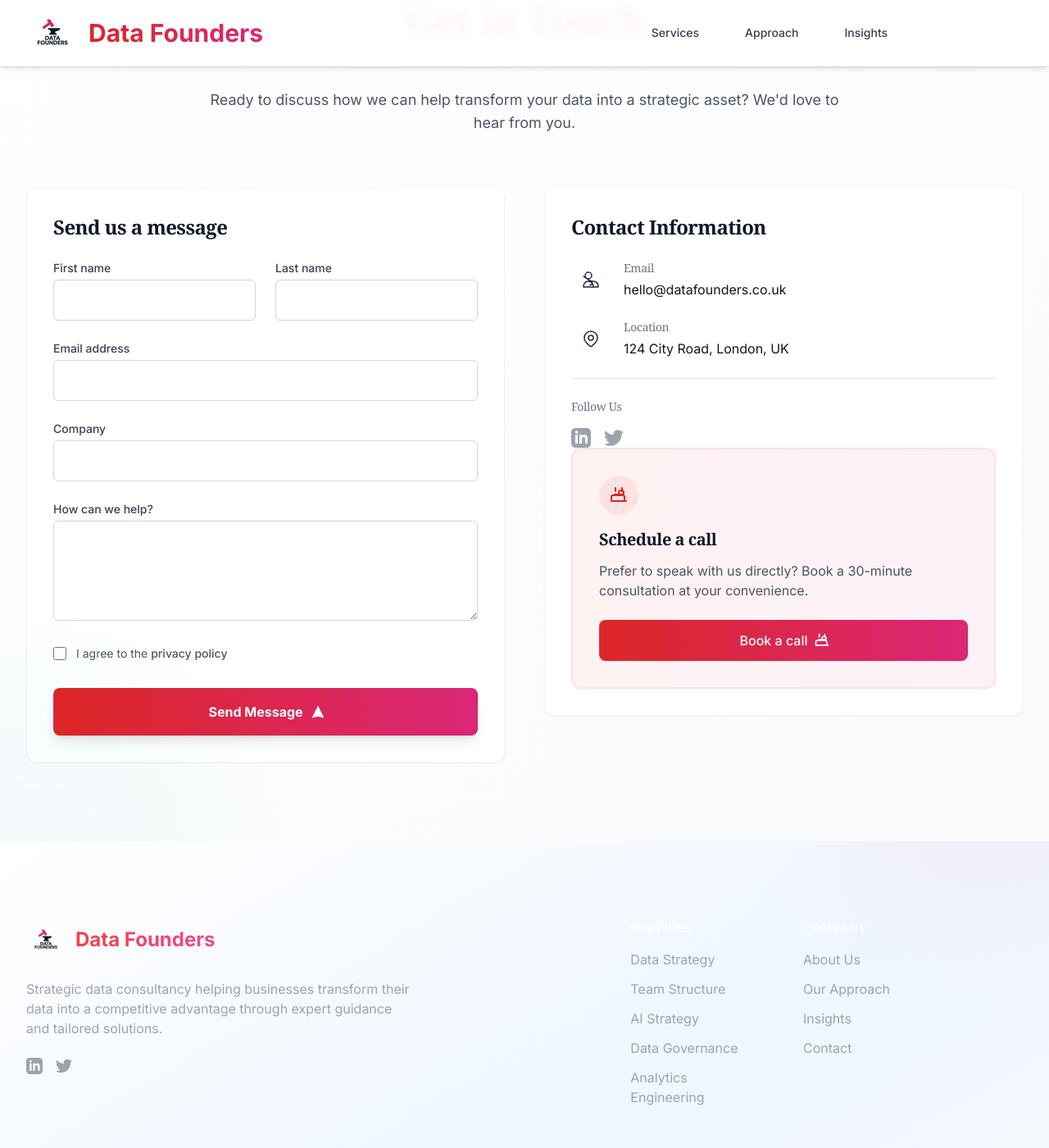
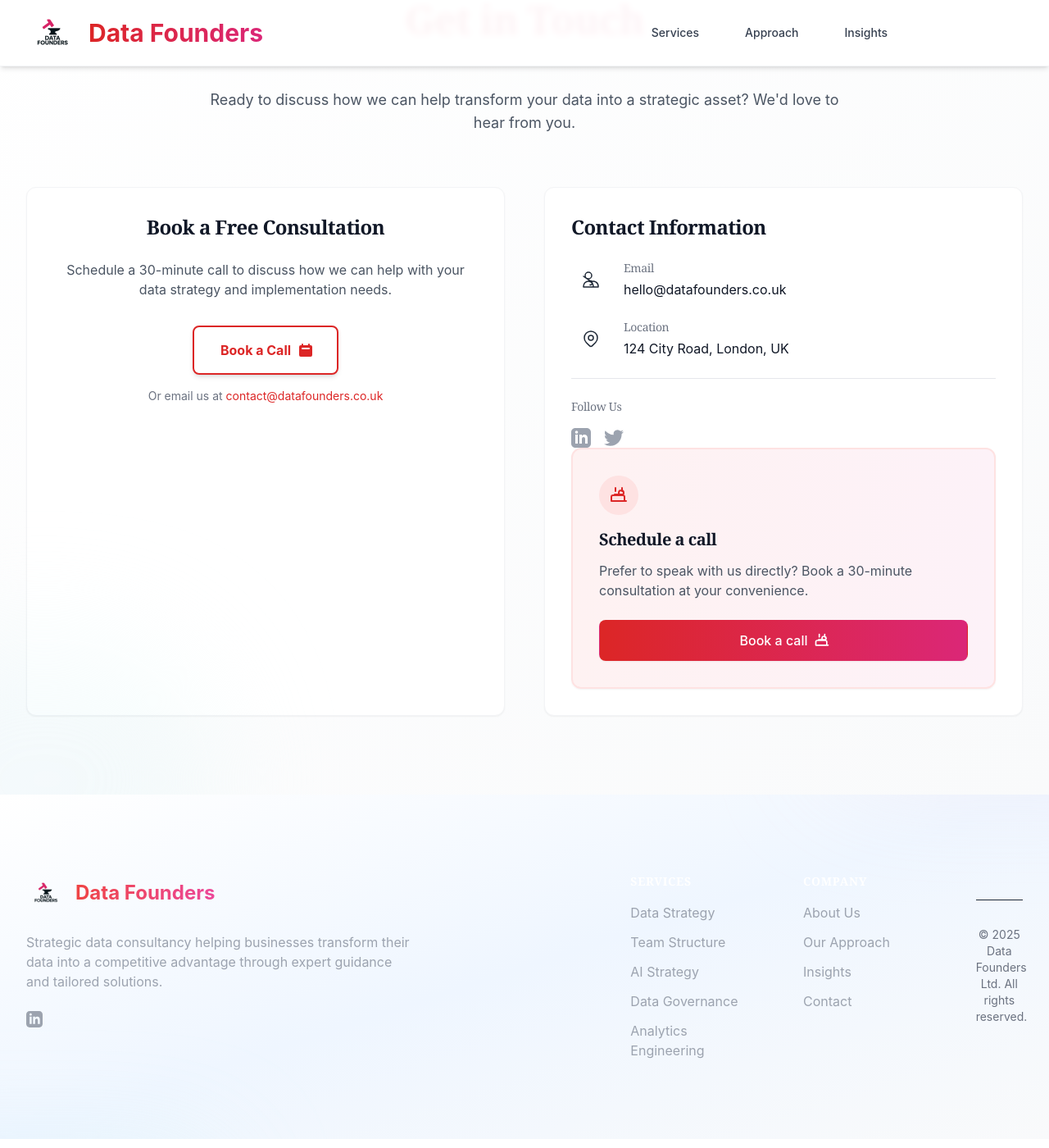
Before and after one commit to datafounders/datafounders.github.io, a Jekyll site: the page index.html, which Jekyll copies as it is, in a window 1280 px wide and 1400 px high, scrolled down 2745 px. Shown: the whole window at 82% size. Built offline with Jekyll 4.4.1, drawn with Linux system fonts in a browser that asks for light colours; nearby versions of some CDN libraries; some web fonts are replaced; some of the changed text lies outside the part shown.

Commit message:
Update website: Remove newsletter, update Calendly links, remove Twitter, update copyright, and clean up footer

```diff
--- a/index.html
+++ b/index.html
@@ -57,10 +57,10 @@
         }
     </script>
 
-    <!-- Custom fonts -->
+    <!-- Hanken Grotesque Font -->
     <link rel="preconnect" href="https://fonts.googleapis.com">
     <link rel="preconnect" href="https://fonts.gstatic.com" crossorigin>
-    <link href="https://fonts.googleapis.com/css2?family=Inter:wght@300;400;500;600;700&family=Source+Serif+Pro:wght@400;600;700&display=swap" rel="stylesheet">
+    <link href="https://fonts.googleapis.com/css2?family=Hanken+Grotesk:wght@300;400;500;600;700&display=swap" rel="stylesheet">
 
     <style>
         @keyframes blob {
@@ -331,8 +331,8 @@
                 <a href="#approach" class="block px-4 py-3 text-base font-medium text-gray-700 hover:bg-gray-50 hover:text-gray-900 border-t border-gray-100">Approach</a>
                 <a href="#insights" class="block px-4 py-3 text-base font-medium text-gray-700 hover:bg-gray-50 hover:text-gray-900 border-t border-gray-100">Insights</a>
                 <div class="px-4 py-4 border-t border-gray-100">
-                            <a href="#contact" class="inline-flex items-center justify-center px-8 py-4 border-2 border-red-600 text-base font-bold rounded-lg text-red-600 hover:bg-red-50 focus:outline-none focus:ring-2 focus:ring-offset-2 focus:ring-red-500 shadow-md hover:shadow-lg transition-all duration-300 transform hover:-translate-y-1 ml-6">
-                                Schedule a Consultation
+                            <a href="https://calendly.com/adam-dathi-datafounders/30min" target="_blank" rel="noopener noreferrer" class="inline-flex items-center justify-center px-8 py-4 border-2 border-red-600 text-base font-bold rounded-lg text-red-600 hover:bg-red-50 focus:outline-none focus:ring-2 focus:ring-offset-2 focus:ring-red-500 shadow-md hover:shadow-lg transition-all duration-300 transform hover:-translate-y-1 ml-6">
+                                Book a Call
                                 <svg class="ml-2 -mr-1 w-5 h-5" fill="currentColor" viewBox="0 0 20 20" xmlns="http://www.w3.org/2000/svg">
                                     <path fill-rule="evenodd" d="M6 2a1 1 0 00-1 1v1H4a2 2 0 00-2 2v10a2 2 0 002 2h12a2 2 0 002-2V6a2 2 0 00-2-2h-1V3a1 1 0 10-2 0v1H7V3a1 1 0 00-1-1zm0 5a1 1 0 000 2h8a1 1 0 100-2H6z" clip-rule="evenodd"></path>
                                 </svg>
@@ -553,61 +553,16 @@
             </div>
 
             <div class="grid md:grid-cols-2 gap-12">
-                <div class="bg-white p-8 rounded-xl shadow-sm border border-gray-100">
-                    <h3 class="text-2xl font-semibold text-gray-900 mb-6">Send us a message</h3>
-
-                    <form id="contactForm" class="space-y-6" onsubmit="event.preventDefault(); handleFormSubmit();">
-                        <div class="grid grid-cols-1 gap-6 sm:grid-cols-2">
-                            <div>
-                                <label for="first_name" class="block text-sm font-medium text-gray-700 mb-1">First name</label>
-                                <input type="text" name="first_name" id="first_name" autocomplete="given-name"
-                                       class="w-full px-4 py-3 border border-gray-300 rounded-md focus:ring-2 focus:ring-accent.red focus:border-accent.red focus:outline-none transition-colors">
-                            </div>
-                            <div>
-                                <label for="last_name" class="block text-sm font-medium text-gray-700 mb-1">Last name</label>
-                                <input type="text" name="last_name" id="last_name" autocomplete="family-name"
-                                       class="w-full px-4 py-3 border border-gray-300 rounded-md focus:ring-2 focus:ring-accent.red focus:border-accent.red focus:outline-none transition-colors">
-                            </div>
-                        </div>
-
-                        <div>
-                            <label for="email" class="block text-sm font-medium text-gray-700 mb-1">Email address</label>
-                            <input id="email" name="email" type="email" autocomplete="email"
-                                   class="w-full px-4 py-3 border border-gray-300 rounded-md focus:ring-2 focus:ring-accent.red focus:border-accent.red focus:outline-none transition-colors">
-                        </div>
-
-                        <div>
-                            <label for="company" class="block text-sm font-medium text-gray-700 mb-1">Company</label>
-                            <input type="text" name="company" id="company" autocomplete="organization"
-                                   class="w-full px-4 py-3 border border-gray-300 rounded-md focus:ring-2 focus:ring-accent.red focus:border-accent.red focus:outline-none transition-colors">
-                        </div>
-
-                        <div>
-                            <label for="message" class="block text-sm font-medium text-gray-700 mb-1">How can we help?</label>
-                            <textarea id="message" name="message" rows="4"
-                                      class="w-full px-4 py-3 border border-gray-300 rounded-md focus:ring-2 focus:ring-accent.red focus:border-accent.red focus:outline-none transition-colors"></textarea>
-                        </div>
-
-                        <div class="flex items-start">
-                            <div class="flex items-center h-5">
-                                <input id="privacy_policy" name="privacy_policy" type="checkbox"
-                                       class="h-4 w-4 text-accent.red focus:ring-accent.red border-gray-300 rounded">
-                            </div>
-                            <div class="ml-3 text-sm">
-                                <label for="privacy_policy" class="text-gray-600">I agree to the <a href="#" class="text-accent.red hover:text-accent.darkRed font-medium">privacy policy</a></label>
-                            </div>
-                        </div>
-
-                        <div class="pt-2">
-                            <button type="submit" class="w-full flex justify-center items-center py-4 px-6 border border-transparent rounded-lg shadow-lg text-base font-bold text-white bg-gradient-to-r from-red-600 to-pink-600 hover:from-red-700 hover:to-pink-700 focus:outline-none focus:ring-2 focus:ring-offset-2 focus:ring-red-500 transition-all duration-300 transform hover:-translate-y-0.5">
-                                Send Message
-                                <svg class="ml-2 -mr-1 w-5 h-5" fill="currentColor" viewBox="0 0 24 24" xmlns="http://www.w3.org/2000/svg">
-                                    <path stroke-linecap="round" stroke-linejoin="round" stroke-width="2" d="M12 19l9 2-9-18-9 18 9-2zm0 0v-8"></path>
-                                </svg>
-                            </button>
-                            <p id="formSuccess" class="mt-3 text-center text-sm text-green-600 hidden">Thank you! Your message has been sent. We'll get back to you soon.</p>
-                        </div>
-                    </form>
+                <div class="bg-white p-8 rounded-xl shadow-sm border border-gray-100 text-center">
+                    <h3 class="text-2xl font-semibold text-gray-900 mb-6">Book a Free Consultation</h3>
+                    <p class="text-gray-600 mb-8">Schedule a 30-minute call to discuss how we can help with your data strategy and implementation needs.</p>
+                    <a href="https://calendly.com/adam-dathi-datafounders/30min" target="_blank" rel="noopener noreferrer" class="inline-flex items-center justify-center px-8 py-4 border-2 border-red-600 text-base font-bold rounded-lg text-red-600 hover:bg-red-50 focus:outline-none focus:ring-2 focus:ring-offset-2 focus:ring-red-500 shadow-md hover:shadow-lg transition-all duration-300 transform hover:-translate-y-1">
+                        Book a Call
+                        <svg class="ml-2 -mr-1 w-5 h-5" fill="currentColor" viewBox="0 0 20 20" xmlns="http://www.w3.org/2000/svg">
+                            <path fill-rule="evenodd" d="M6 2a1 1 0 00-1 1v1H4a2 2 0 00-2 2v10a2 2 0 002 2h12a2 2 0 002-2V6a2 2 0 00-2-2h-1V3a1 1 0 10-2 0v1H7V3a1 1 0 00-1-1zm0 5a1 1 0 000 2h8a1 1 0 100-2H6z" clip-rule="evenodd"></path>
+                        </svg>
+                    </a>
+                    <p class="mt-4 text-sm text-gray-500">Or email us at <a href="mailto:contact@datafounders.co.uk" class="text-red-600 hover:underline">contact@datafounders.co.uk</a></p>
                 </div>
 
                 <div class="space-y-6">
@@ -693,16 +648,10 @@
                     </div>
                     <p class="text-gray-400 mb-6">Strategic data consultancy helping businesses transform their data into a competitive advantage through expert guidance and tailored solutions.</p>
                     <div class="flex space-x-4">
-                        <a href="#" class="text-gray-400 hover:text-white transition-colors">
+                        <a href="https://linkedin.com/company/datafounders" target="_blank" rel="noopener noreferrer" class="text-gray-400 hover:text-white transition-colors">
                             <span class="sr-only">LinkedIn</span>
                             <svg class="h-5 w-5" fill="currentColor" viewBox="0 0 24 24">
-                                <path d="M19 0h-14c-2.761 0-5 2.239-5 5v14c0 2.761 2.239 5 5 5h14c2.762 0 5-2.239 5-5v-14c0-2.761-2.238-5-5-5zm-11 19h-3v-11h3v11zm-1.5-12.268c-.966 0-1.75-.79-1.75-1.764s.784-1.764 1.75-1.764 1.75.79 1.75 1.764-.783 1.764-1.75 1.764zm13.5 12.268h-3v-5.604c0-3.368-4-3.113-4 0v5.604h-3v-11h3v1.765c1.396-2.586 7-2.777 7 2.476v6.759z"/>
-                            </svg>
-                        </a>
-                        <a href="#" class="text-gray-400 hover:text-white transition-colors">
-                            <span class="sr-only">Twitter</span>
-                            <svg class="h-5 w-5" fill="currentColor" viewBox="0 0 24 24">
-                                <path d="M23.953 4.57a10 10 0 01-2.825.775 4.958 4.958 0 002.163-2.723c-.951.555-2.005.959-3.127 1.184a4.92 4.92 0 00-8.384 4.482C7.69 8.095 4.067 6.13 1.64 3.162a4.822 4.822 0 00-.666 2.475c0 1.71.87 3.213 2.188 4.096a4.904 4.904 0 01-2.228-.616v.06a4.923 4.923 0 003.946 4.827 4.996 4.996 0 01-2.212.085 4.936 4.936 0 004.604 3.417 9.867 9.867 0 01-6.102 2.105c-.39 0-.779-.023-1.17-.067a13.995 13.995 0 007.557 2.209c9.053 0 13.998-7.496 13.998-13.985 0-.21 0-.42-.015-.63a9.935 9.935 0 002.46-2.548l-.047-.02z"/>
+                                <path fill-rule="evenodd" d="M19 0h-14c-2.761 0-5 2.239-5 5v14c0 2.761 2.239 5 5 5h14c2.762 0 5-2.239 5-5v-14c0-2.761-2.238-5-5-5zm-11 19h-3v-11h3v11zm-1.5-12.268c-.966 0-1.75-.79-1.75-1.764s.784-1.764 1.75-1.764 1.75.79 1.75 1.764-.783 1.764-1.75 1.764zm13.5 12.268h-3v-5.604c0-3.368-4-3.113-4 0v5.604h-3v-11h3v1.765c1.396-2.586 7-2.777 7 2.476v6.759z" clip-rule="evenodd" />
                             </svg>
                         </a>
                     </div>
@@ -729,29 +678,11 @@
                     </ul>
                 </div>
 
-                <div class="md:col-span-3">
-                    <h4 class="text-sm font-semibold text-white uppercase tracking-wider mb-4">Newsletter</h4>
-                    <p class="text-gray-400 mb-4">Subscribe to our newsletter for the latest insights on data strategy and leadership.</p>
-                    <form class="mt-4 sm:flex">
-                        <label for="email-address" class="sr-only">Email address</label>
-                        <input id="email-address" name="email" type="email" autocomplete="email" required class="w-full px-4 py-3 border border-gray-700 bg-gray-800 text-white rounded-md focus:outline-none focus:ring-2 focus:ring-accent.blue focus:border-transparent" placeholder="Enter your email">
-                        <button type="submit" class="mt-3 w-full sm:mt-0 sm:ml-3 sm:w-auto px-6 py-3 border border-transparent text-base font-medium rounded-md text-white bg-accent.blue hover:bg-accent.darkBlue focus:outline-none focus:ring-2 focus:ring-offset-2 focus:ring-accent.blue transition-colors">
-                            Subscribe
-                        </button>
-                    </form>
+                <div class="mt-8 border-t border-gray-800 pt-8">
+                    <p class="text-sm text-gray-500 text-center">&copy; 2025 Data Founders Ltd. All rights reserved.</p>
                 </div>
             </div>
 
-            <div class="mt-12 pt-8 border-t border-gray-800">
-                <div class="md:flex md:items-center md:justify-between">
-                    <div class="flex space-x-6 md:order-2">
-                        <a href="#" class="text-sm text-gray-400 hover:text-gray-300 transition-colors">Privacy Policy</a>
-                        <a href="#" class="text-sm text-gray-400 hover:text-gray-300 transition-colors">Terms of Service</a>
-                        <a href="#" class="text-sm text-gray-400 hover:text-gray-300 transition-colors">Cookie Policy</a>
-                    </div>
-                    <p class="mt-8 text-sm text-gray-500 md:mt-0 md:order-1">&copy; 2023 Data Founders Ltd. All rights reserved.</p>
-                </div>
-            </div>
         </div>
     </footer>
 
```
